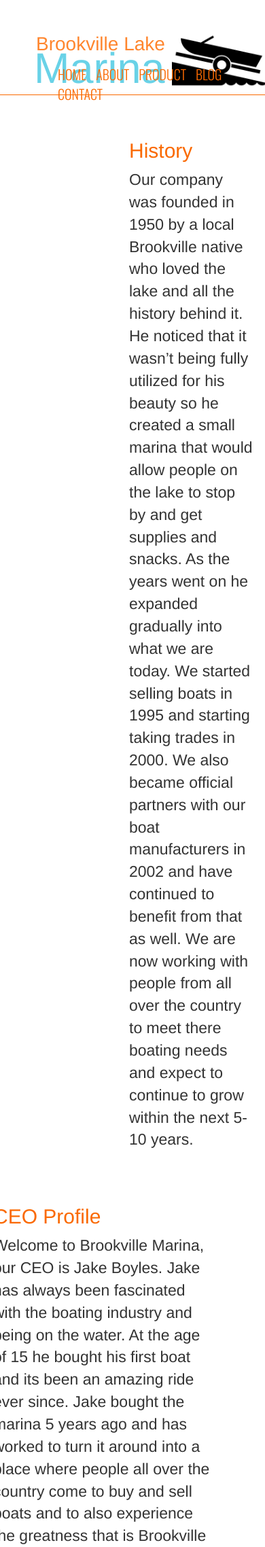
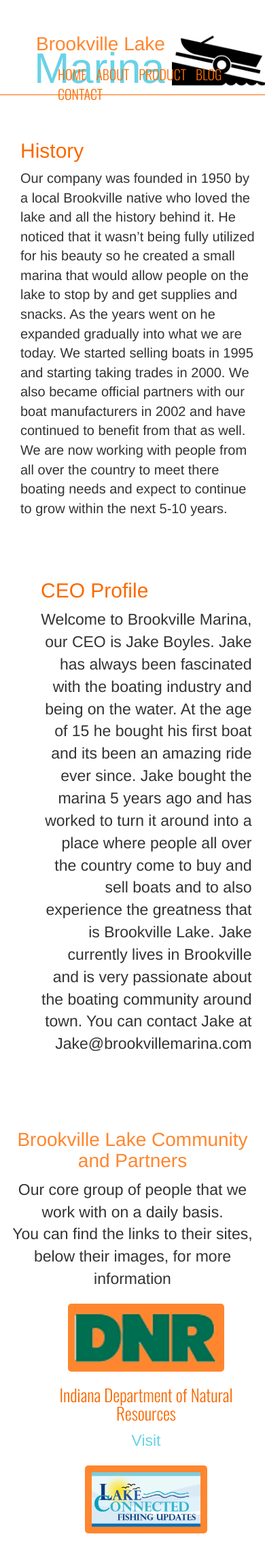
Before and after one commit to jknueven/MarinaSite, a PHP site: page /about.html in a window 390 px wide. Shown: the top 2276 px of the page at 68% size. Run offline with PHP 8.4, Linux system fonts and the light colour scheme.

Commit message:
added more responsive, to about

```diff
--- a/css/main.css
+++ b/css/main.css
@@ -1,31 +1,30 @@
 .history {
   margin-top: 20px;
-  margin-left: 160px; }
+  margin-left: 50px; }
   .history .historyImg img {
-    height: 400px;
+    height: 350px;
     width: auto;
     border-radius: 3px;
-    margin-top: 20px;
-    margin-left: 80px; }
+    margin-top: 70px;
+    margin-left: 10px; }
   .history p {
-    font-size: 23px; }
+    font-size: 20px; }
 
 .ceo {
-  margin-top: 50px;
+  margin-top: 60px;
   margin-bottom: 80px; }
   .ceo .ceoImg img {
     float: right;
     height: 250px;
     width: auto;
-    margin-right: 150px;
-    margin-top: 20px;
+    margin-right: 100px;
+    margin-top: 50px;
     border: 3px dashed #FA6900;
     border-radius: 50%; }
   .ceo .ceoBio {
-    margin-left: -25px;
     text-align: center; }
     .ceo .ceoBio p {
-      text-align: left;
+      text-align: right;
       font-size: 23px;
       width: 90%; }
     .ceo .ceoBio h2 {
@@ -89,6 +88,40 @@ img {
     color: #ff862e; }
   .Companies p {
     font-size: 23px; }
+
+@media only screen and (max-width: 990px) {
+  .history {
+    margin-left: 0px; }
+  .ceo, .ceoBio {
+    margin-left: 0px; }
+  .ceoBio h2, .ceoBio p {
+    margin-left: 20px; } }
+
+@media only screen and (max-width: 770px) {
+  .history {
+    margin-left: 0px; }
+  .ceo, .ceoBio {
+    margin-left: 0px; }
+  .ceoBio h2, .ceoBio p {
+    margin-left: 30px; } }
+
+@media only screen and (max-width: 370px) {
+  .history {
+    margin-left: 0px; }
+    .history p {
+      font-size: 16px; }
+  .ceo {
+    margin-left: 0px; }
+    .ceo .ceoBio {
+      margin-left: 0px; }
+      .ceo .ceoBio p {
+        font-size: 16px; }
+  .collab ul, .Companies ul {
+    padding-left: 0px; }
+  .collab p {
+    font-size: 16px; }
+  .Companies p {
+    font-size: 16px; } }
 
 h2 {
   color: #FA6900; }
--- a/sass/_about.scss
+++ b/sass/_about.scss
@@ -1,41 +1,42 @@
 .history {
 	margin-top:20px;
-	margin-left:160px;
+	margin-left:50px;
 
 	.historyImg img {
-		height: 400px;
+		height: 350px;
 		width: auto;
 		border-radius: 3px;
-		margin-top: 20px;
-		margin-left: 80px;
+		margin-top: 70px;
+		margin-left: 10px;
 	}
 	p {
-		font-size: 23px;
+		font-size: 20px;
 	}
 }
 
 .ceo {
-	margin-top:50px;
+	margin-top:60px;
 	margin-bottom:80px;
 
 	.ceoImg img{
 		float:right;
 		height: 250px;
 		width: auto;
-		margin-right: 150px;
-		margin-top: 20px;
+		margin-right: 100px;
+		margin-top: 50px;
 		border:3px dashed $secondaryColor;
 		border-radius: 50%;
 	}
 	.ceoBio {
-		margin-left: -25px;
+		//margin-left: 25px;
 		text-align: center;
 		p {
-			text-align: left;
+			text-align: right;
 			font-size: 23px;
 			width: 90%;
 		}
 		h2 {
+			//margin-left: -75px;
 			text-align:left;
 		}
 	}
@@ -121,3 +122,64 @@
 	}
 
 }
+
+@media only screen and (max-width: 990px) {
+	.history {
+		margin-left: 0px;
+	}
+	.ceo, .ceoBio {
+		margin-left: 0px;
+	}
+
+	.ceoBio h2, .ceoBio p{
+		margin-left: 20px;
+	}
+}
+
+@media only screen and (max-width: 770px) {
+	.history {
+		margin-left: 0px;
+	}
+	.ceo, .ceoBio {
+		margin-left: 0px;
+	}
+
+	.ceoBio h2, .ceoBio p{
+		margin-left: 30px;
+	}
+}
+
+@media only screen and (max-width: 370px){
+	.history {
+		margin-left: 0px;
+		p{
+			font-size: 16px;
+		}
+	}
+	.ceo{
+		margin-left: 0px;
+		.ceoBio{
+			margin-left: 0px;
+			p{
+				font-size: 16px;
+			}
+		}
+	}
+
+	.collab, .Companies {
+		ul {
+			padding-left:0px;
+		}
+	}
+
+	.collab {
+		p {
+			font-size: 16px;
+		}
+	}
+	.Companies {
+		p{
+			font-size: 16px;
+		}
+	}
+}
```
